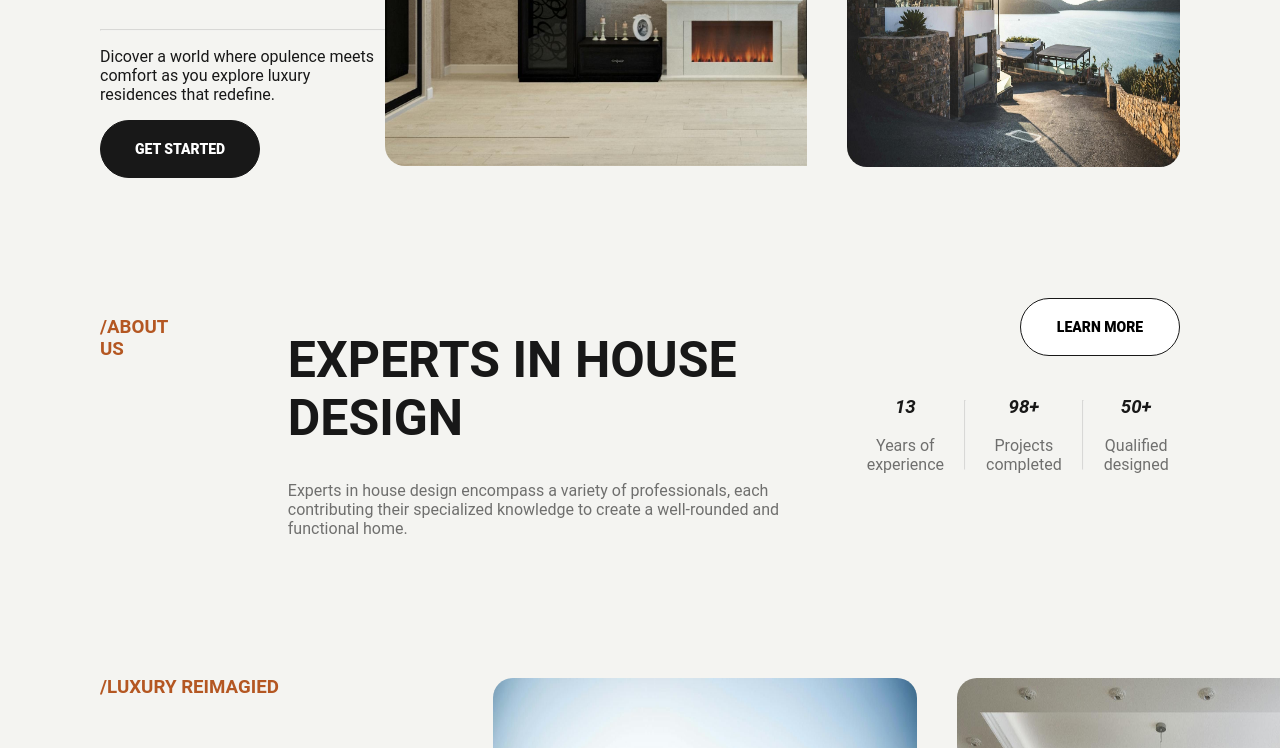
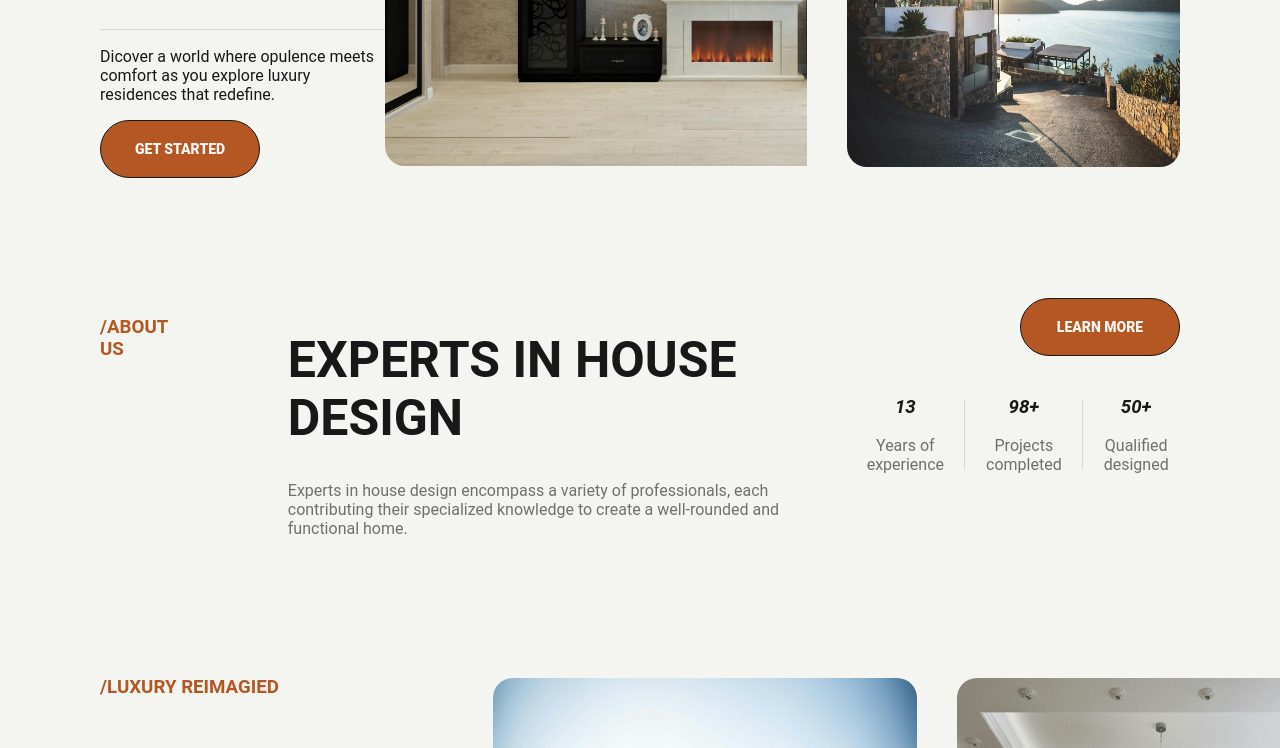
Before and after one commit to itsHadyy/luxuryResidenes, a plain HTML site: page index.html in a window 1280 px wide. Shown: the part 484-1232 px from the top of the page. Drawn offline with nearby package versions, Linux system fonts and the light colour scheme.

Commit message:
Add files via upload

```diff
--- a/css/style.css
+++ b/css/style.css
@@ -60,16 +60,17 @@ button {
     width: 160px;
     font-weight: 900;
     padding: 20px;
-    background-color: var(--accentColor2);
+    background-color: var(--accentColor);
     border: 1px solid var(--secondaryColor);
+    color: var(--primaryColor);
     font-size: 14px;
     cursor: pointer;
     transition: 0.4s ease-in-out;
 }
 
 button:hover {
-    background-color: var(--accentColor);
-    color: var(--primaryColor);
+    background-color: var(--accentColor2);
+    color: var(--secondaryColor);
 }
 
 hr {
@@ -120,11 +121,6 @@ h1 {
     padding: 10px 0;
     padding-right: 20px;
     font-weight: 900;
-}
-
-.home01 button {
-    background-color: var(--secondaryColor);
-    color: var(--accentColor2);
 }
 
 .home01Main .content {
```
